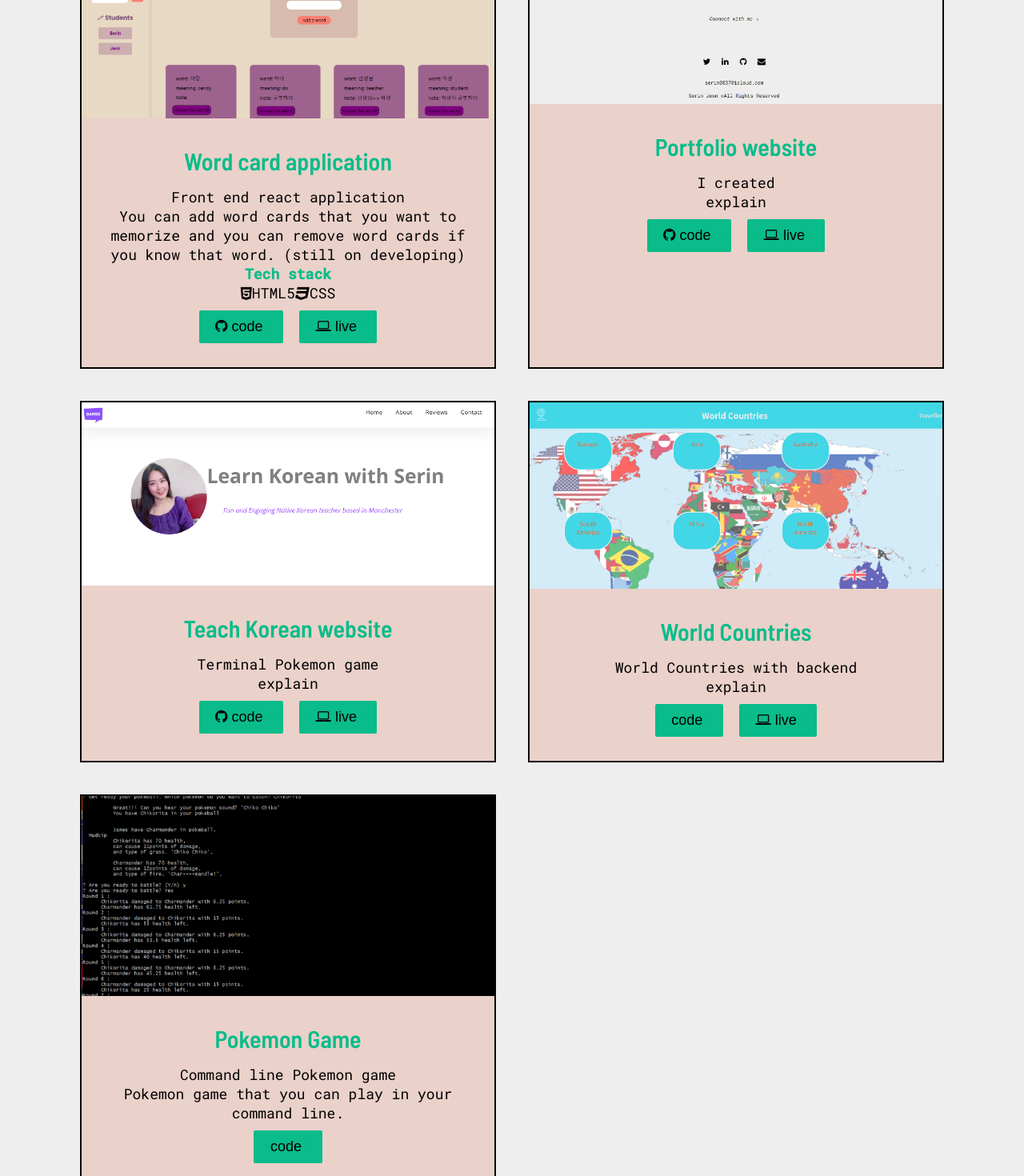
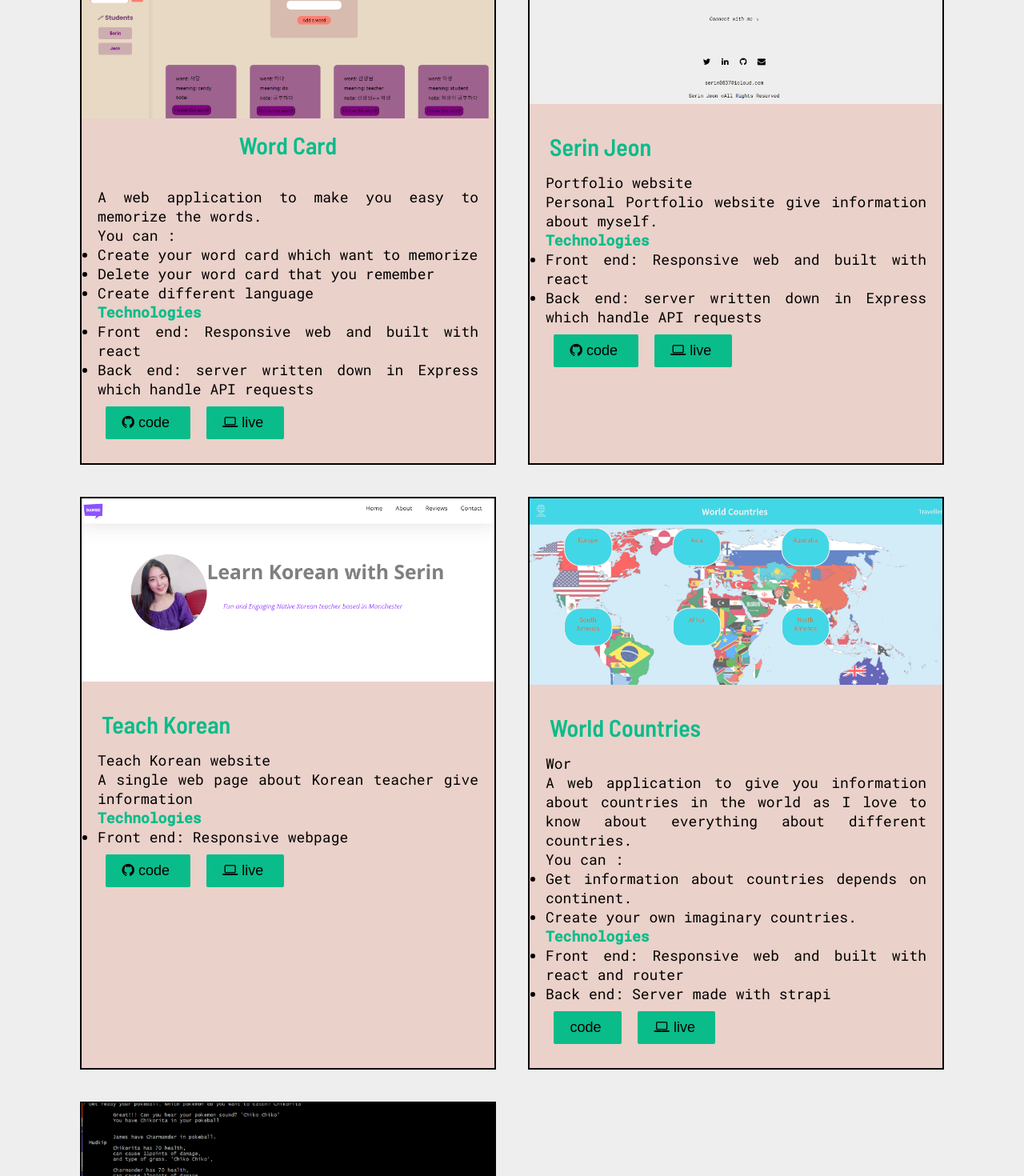
Before and after one commit to serin0837/portfolio, a React (Create React App) app: page /project in a window 1280 px wide. Shown: the part 300-1770 px from the top of the page at 80% size. Built offline with nearby package versions, Linux system fonts and the light colour scheme.

Commit message:
add content

```diff
--- a/src/App.css
+++ b/src/App.css
@@ -46,12 +46,26 @@ img {
   background-color: #eee;
 }
 
+.tooltiptext {
+  visibility: hidden;
+  width: 120px;
+  background-color: black;
+  color: #fff;
+  text-align: center;
+  border-radius: 6px;
+  padding: 5px 0;
+}
+
 .logo {
   height: 70px;
 }
 
 .logo:hover {
   box-shadow: 5px 5px 1px 1px black;
+}
+
+.tooltip:hover .tooltiptext {
+  visibility: visible;
 }
 
 .navbar a {
@@ -228,6 +242,7 @@ footer p {
 
 .project-explain {
   padding: 2rem;
+  text-align: justify;
 }
 
 .project-explain h4 {
--- a/src/component/Nav.jsx
+++ b/src/component/Nav.jsx
@@ -6,7 +6,8 @@ const Nav = () => {
   return (
     <nav className="navbar">
       <Link to="/">
-        <img src={logo} alt="logo" className="logo" />
+        <img src={logo} alt="logo" className="logo tooltip" />
+        <span className="tooltiptext">Let's go back to homepage</span>
       </Link>
       <Link className="navbar-project" to="/project">
         <img src={project} alt="project" className="logo project" />
--- a/src/component/Project.jsx
+++ b/src/component/Project.jsx
@@ -22,21 +22,28 @@ const Project = () => {
                 alt="wordcard-project"
               />
             </div>
+            <h3 className="project-title">Word Card</h3>
             <div className="project-explain">
-              <h3 className="project-title">Word card application</h3>
-              <p>Front end react application</p>
+              <p>A web application to make you easy to memorize the words. </p>
+              You can :
+              <ul>
+                <li>Create your word card which want to memorize</li>
+                <li>Delete your word card that you remember</li>
+                <li>Create different language</li>
+              </ul>
+              <div>
+                <h4>Technologies</h4>
                 <p>
-                You can add word cards that you want to memorize and you can
-                remove word cards if you know that word. (still on developing)
-              </p>
-              <div>
-                <h4>Tech stack</h4>
-                <p>
-                  <i className="fa fa-html5"></i>HTML5
-                  <i className="fa fa-css3" aria-hidden="true"></i>CSS
-                  <i className="fab fa-js"></i>
+                  <ul>
+                    <li>Front end: Responsive web and built with react</li>
+                    <li>
+                      Back end: server written down in Express which handle API
+                      requests
+                    </li>
+                  </ul>
                 </p>
               </div>
+              <div className="project-button">
                 <button>
                   <a
                     href="https://github.com/serin0837/word-list-app"
@@ -64,16 +71,28 @@ const Project = () => {
                 </button>
               </div>
             </div>
+          </div>
 
           <div className="each-project">
             <div>
               <img className="project-image" src={portfolio} alt="portfolio" />
             </div>
             <div className="project-explain">
-              <h3 className="project-title">Portfolio website</h3>
-              <p>I created </p>
-              <p>explain</p>
-
+              <h3 className="project-title">Serin Jeon</h3>
+              <p> Portfolio website</p>
+              <p>Personal Portfolio website give information about myself.</p>
+              <div>
+                <h4>Technologies</h4>
+                <p>
+                  <ul>
+                    <li>Front end: Responsive web and built with react</li>
+                    <li>
+                      Back end: server written down in Express which handle API
+                      requests
+                    </li>
+                  </ul>
+                </p>
+              </div>
               <button>
                 <a
                   href="https://github.com/serin0837/portfolio"
@@ -111,10 +130,17 @@ const Project = () => {
               />
             </div>
             <div className="project-explain">
-              <h3 className="project-title">Teach Korean website</h3>
-              <p>Terminal Pokemon game</p>
-              <p>explain</p>
-
+              <h3 className="project-title">Teach Korean</h3>
+              <p>Teach Korean website</p>
+              <p>A single web page about Korean teacher give information</p>
+              <div>
+                <h4>Technologies</h4>
+                <p>
+                  <ul>
+                    <li>Front end: Responsive webpage</li>
+                  </ul>
+                </p>
+              </div>
               <button>
                 <a
                   href="https://github.com/serin0837/damso_learnkorean"
@@ -153,9 +179,30 @@ const Project = () => {
             </div>
             <div className="project-explain">
               <h3 className="project-title">World Countries</h3>
-              <p>World Countries with backend</p>
-              <p>explain</p>
-
+              <p>Wor</p>
+              <p>
+                A web application to give you information about countries in the
+                world as I love to know about everything about different
+                countries.
+              </p>
+              <p>
+                You can :
+                <ul>
+                  <li>Get information about countries depends on continent.</li>
+                  <li>Create your own imaginary countries.</li>
+                </ul>
+              </p>
+              <div>
+                <h4>Technologies</h4>
+                <p>
+                  <ul>
+                    <li>
+                      Front end: Responsive web and built with react and router
+                    </li>
+                    <li>Back end: Server made with strapi</li>
+                  </ul>
+                </p>
+              </div>
               <button>
                 <a
                   href="https://github.com/serin0837/world-traveller"
@@ -195,8 +242,17 @@ const Project = () => {
             <div className="project-explain">
               <h3 className="project-title">Pokemon Game</h3>
               <p>Command line Pokemon game</p>
-              <p>Pokemon game that you can play in your command line.</p>
+              <p>
+                Pokemon game to play in your terminal. It was part of my
+                bootcamp to practive Javascript classes
+              </p>
+              <div>
+                <h4>Technologies</h4>
 
+                <ul>
+                  <li>Front end: Javascript, Inquirer, Tested with Jest</li>
+                </ul>
+              </div>
               <button>
                 <a
                   href="https://github.com/serin0837/pokemon"
```
Lines whose indentation alone changed are shown as unchanged.
